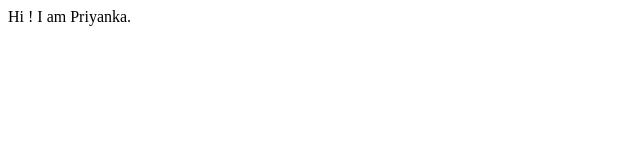
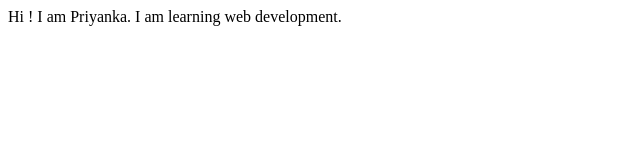
Before and after one commit to priyanka-s12/priyankasarode-portfolio, a plain HTML site: page index.html in a window 1280 px wide. Shown: the whole page, without its empty margins (0-640 px from the left). Drawn offline with Linux system fonts and the light colour scheme.

Commit message:
update text

```diff
--- a/index.html
+++ b/index.html
@@ -8,5 +8,7 @@
 </head>
 <body>
     Hi ! I am Priyanka.
+
+    I am learning web development.
 </body>
 </html>
```
